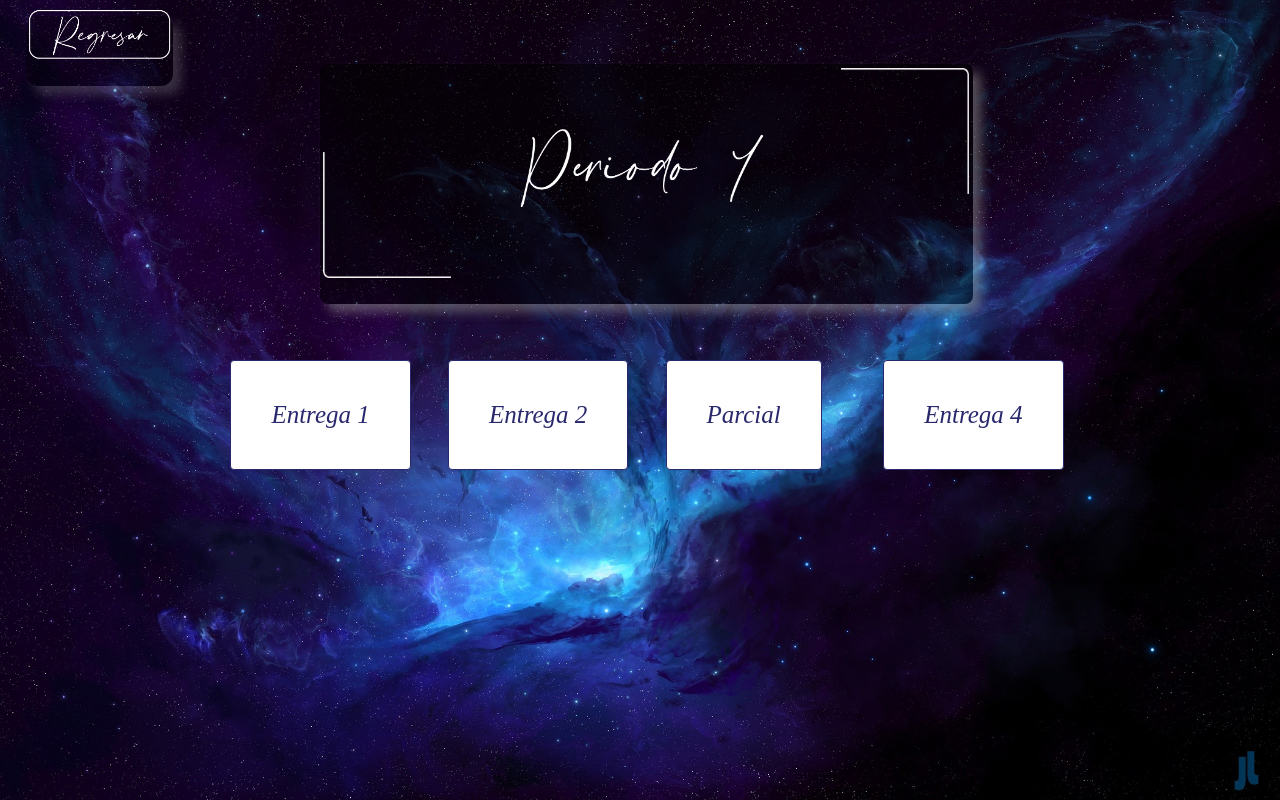
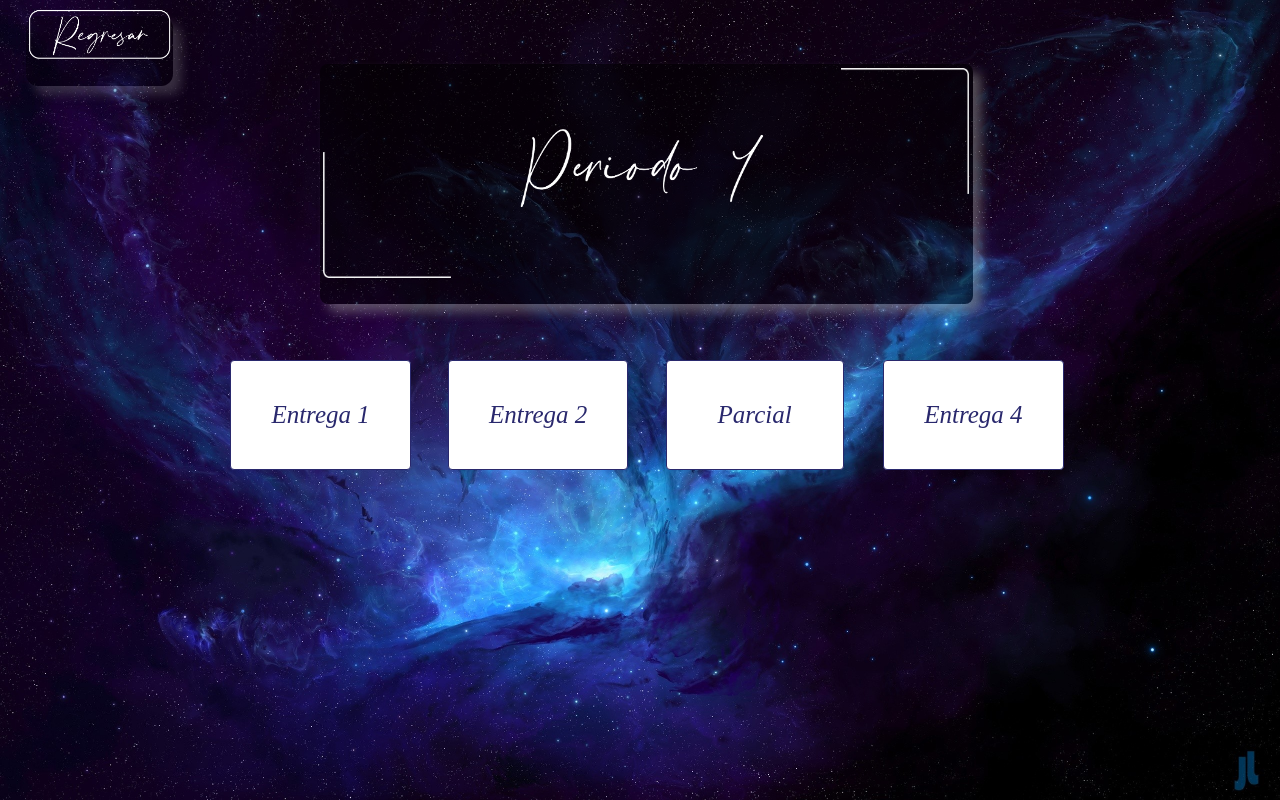
Before and after one commit to SimonR1109/Periodo-1, a plain HTML site: page index.html in a window 1280 px wide. Drawn offline with Linux system fonts and the light colour scheme.

Commit message:
Update estilo.css

```diff
--- a/estilo.css
+++ b/estilo.css
@@ -86,6 +86,8 @@
 	position: absolute;
 	top: 45%;
 	left: 52%;
+	width: 7.5%;
+	text-align: center;
 	font-style: oblique;
 	background-color: white;
 	text-decoration: none;
```
